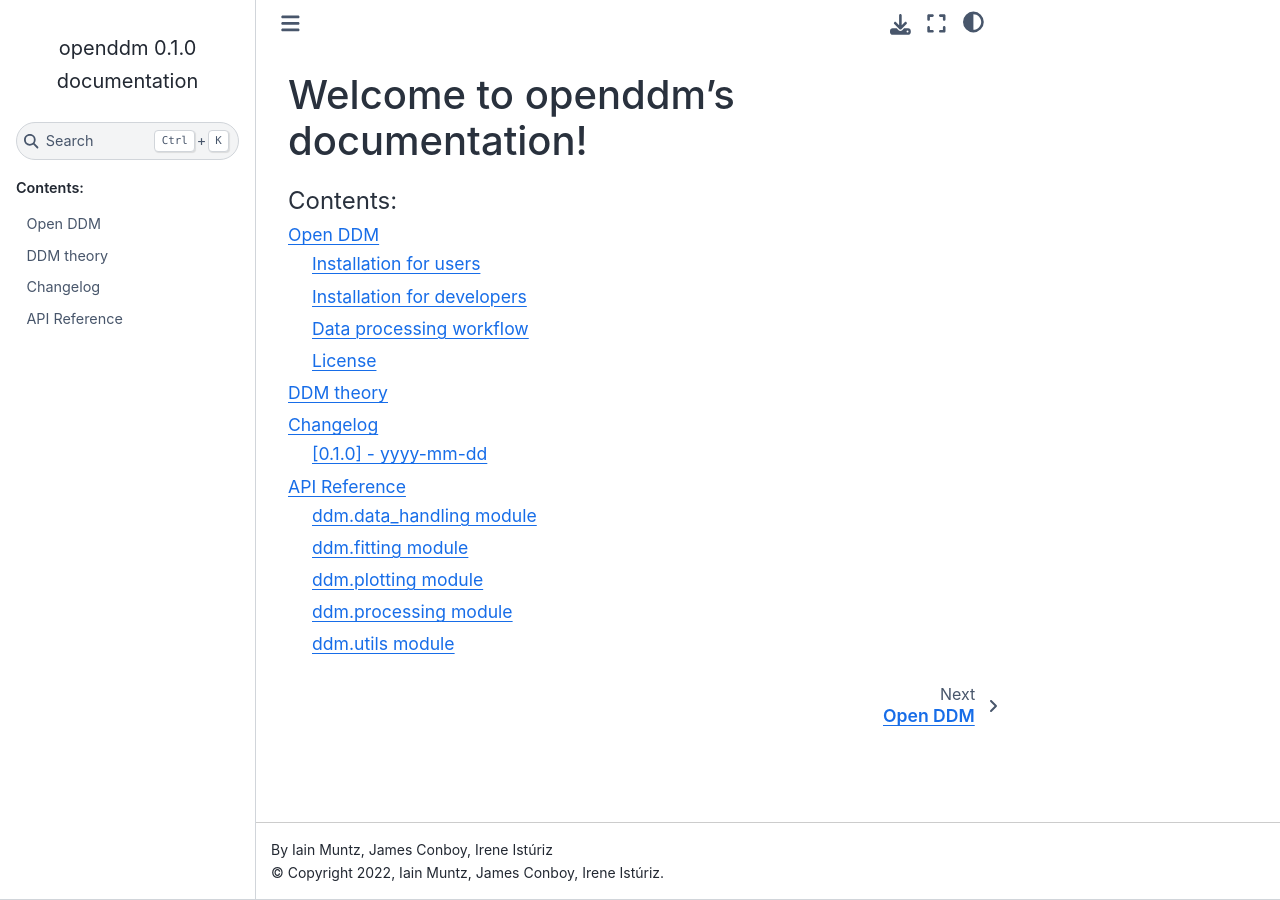
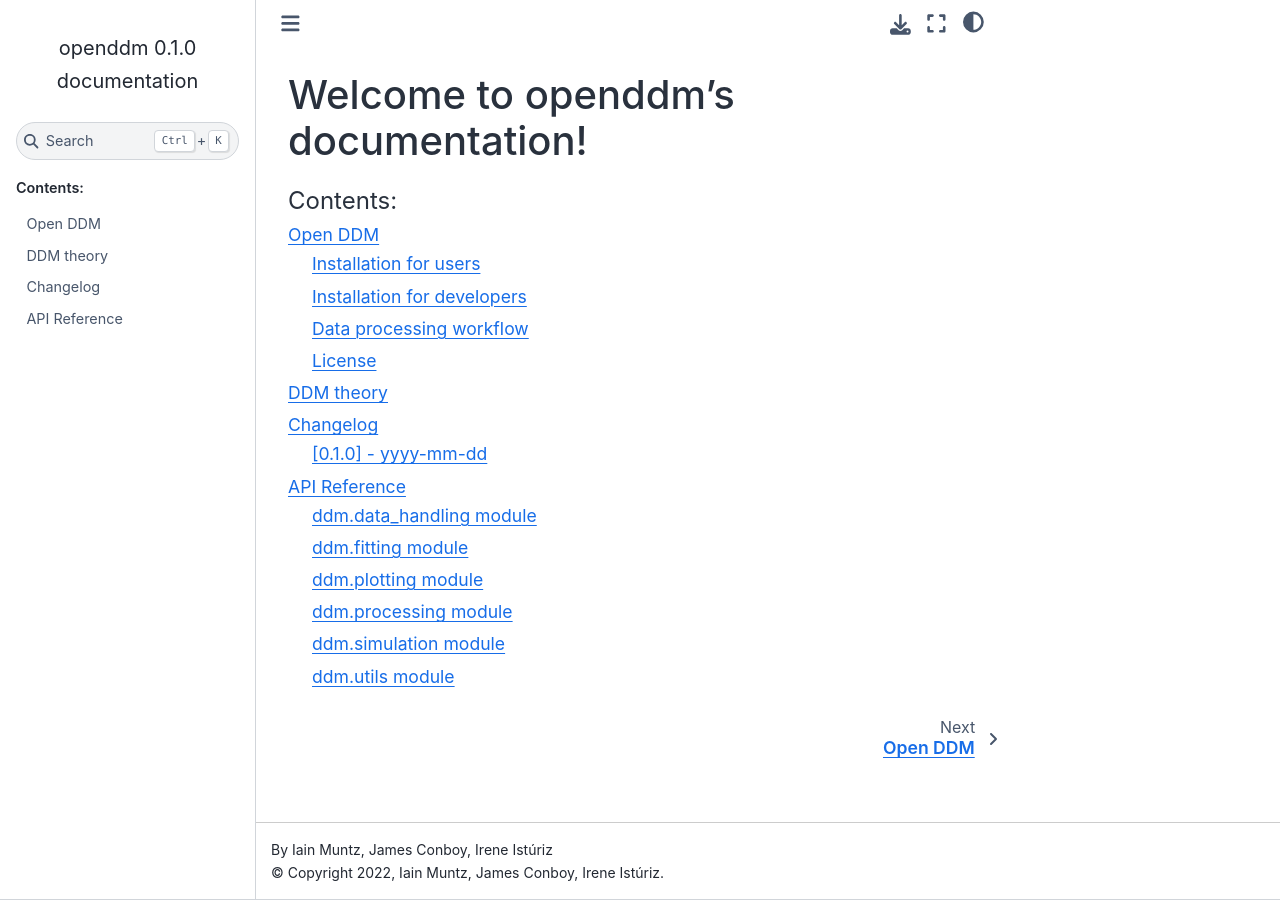
Before and after one commit to koenderinklab/OpenDDM, a Sphinx documentation site: the page built from docs/index.rst, in a window 1280 px wide. Built offline with Sphinx 7.4.7 and the Sphinx Book theme 1.1.4, drawn with Linux system fonts in a browser that asks for light colours.

Commit message:
Add simulation api to docs

```diff
--- a/docs/api.rst
+++ b/docs/api.rst
@@ -33,6 +33,14 @@ ddm.processing module
    :undoc-members:
    :show-inheritance:
 
+ddm.simulation module
+---------------------
+
+.. automodule:: ddm.simulation
+   :members:
+   :undoc-members:
+   :show-inheritance:
+
 ddm.utils module
 ----------------
 
```
